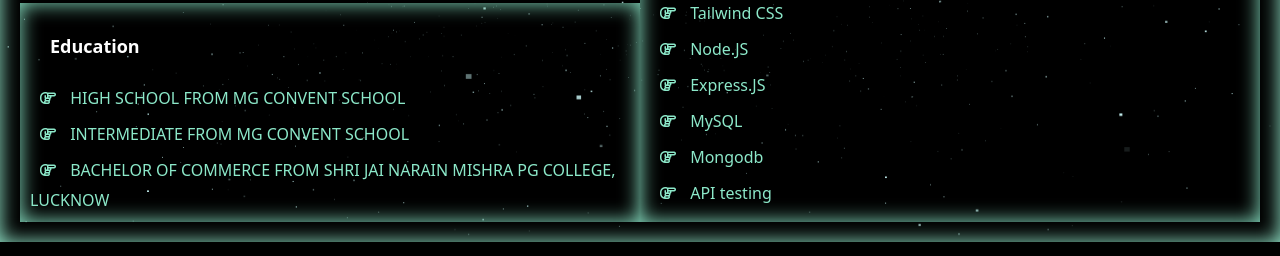
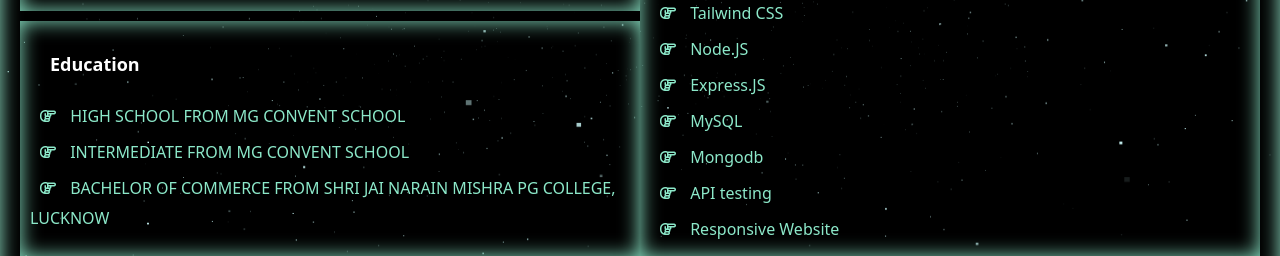
Before and after one commit to singhPrabhatPratap/PORTFOLIO, a plain HTML site: page index.html in a window 1280 px wide. Shown: the part 1168-1424 px from the top of the page. Drawn offline with nearby package versions, Linux system fonts and the light colour scheme; animation ran at ten frames a second; a small style sheet from the web is missing.

Commit message:
Add files via upload

```diff
--- a/index.html
+++ b/index.html
@@ -125,6 +125,9 @@
                   <li>
                     <i class="fa-regular fa-hand-point-right"></i> API testing
                   </li>
+                  <li>
+                    <i class="fa-regular fa-hand-point-right"></i> Responsive Website
+                  </li>
                 </ul>
               </div>
             </div>
```
